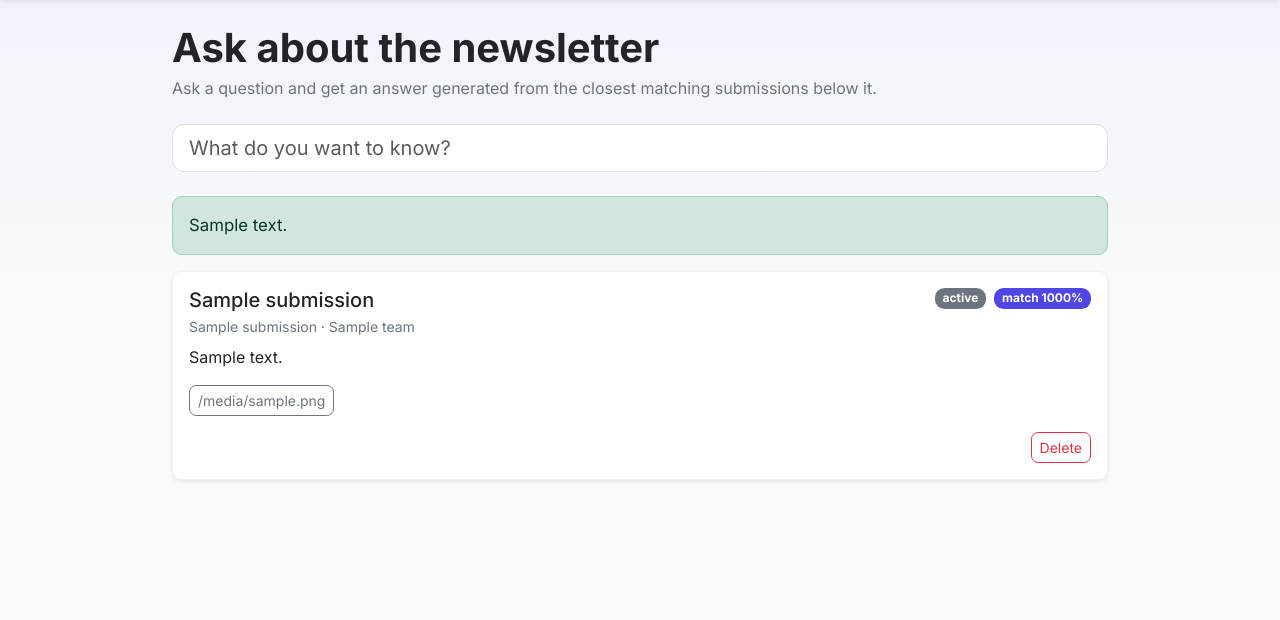
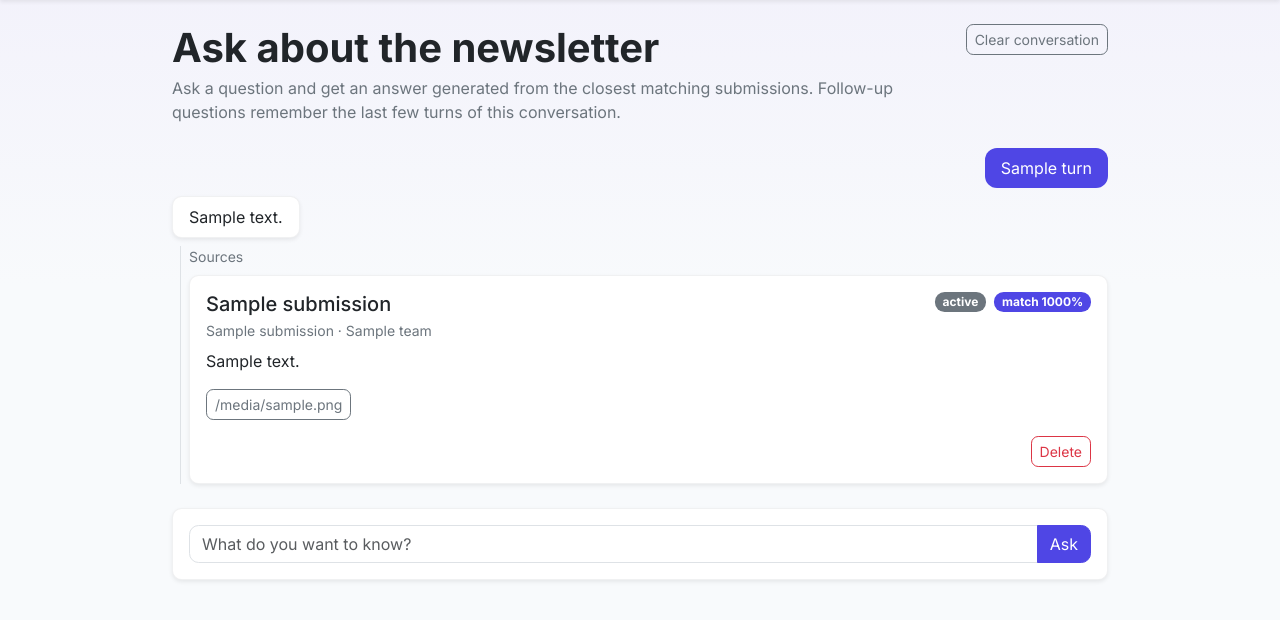
Before and after one commit to AIArchitectsClub/automated-newsletter-1, a FastAPI app: template app/templates/ask.html in a window 1280 px wide. Shown: the part 56-676 px from the top of the page. Run offline with FastAPI, Linux system fonts and the light colour scheme; the template is opened without the code that fills it: most values are stand-ins (such as "Sample title", 1, 10 or a date in 2020); some libraries are stand-ins or nearby versions.

Commit message:
Replace live keyup search with submit-based Q&A chat + conversation memory
The keyup-triggered search fired a full LLM round-trip on every pause
while typing, producing erratic overlapping/out-of-order responses.
Replaced with an explicit Ask button, a progress bar shown via HTMX's
indicator mechanism, a bounded request timeout (45s client / 30s
backend), and session-backed conversation history (last 4 turns,
truncated to stay well under the cookie size limit) so follow-up
questions carry context.

```diff
--- a/app/static/style.css
+++ b/app/static/style.css
@@ -58,6 +58,6 @@ body {
   width: 220px;
 }
 
-.qa-answer {
-  font-size: 1.05rem;
+.qa-bubble {
+  max-width: 80%;
 }
--- a/app/templates/ask.html
+++ b/app/templates/ask.html
@@ -1,24 +1,58 @@
 {% extends "base.html" %}
 {% block title %}Ask{% endblock %}
 {% block content %}
-  <h1 class="fw-bold mb-1">Ask about the newsletter</h1>
-  <p class="text-secondary mb-4">
-    Ask a question and get an answer generated from the closest matching
-    submissions below it.
-  </p>
+  <div class="d-flex justify-content-between align-items-start gap-2 mb-1">
+    <div>
+      <h1 class="fw-bold mb-1">Ask about the newsletter</h1>
+      <p class="text-secondary mb-0">
+        Ask a question and get an answer generated from the closest matching
+        submissions. Follow-up questions remember the last few turns of
+        this conversation.
+      </p>
+    </div>
+    <button
+      type="button"
+      class="btn btn-sm btn-outline-secondary flex-shrink-0"
+      hx-post="/admin/ask/clear"
+      hx-target="#qa-conversation"
+      hx-swap="innerHTML"
+    >Clear conversation</button>
+  </div>
 
-  <input
-    type="search"
-    name="q"
-    class="form-control form-control-lg mb-4"
-    placeholder="What do you want to know?"
-    hx-get="/admin/ask/answer"
-    hx-trigger="keyup changed delay:400ms, search"
-    hx-target="#qa-results"
-    hx-swap="innerHTML"
+  <div id="qa-conversation" class="d-flex flex-column gap-3 my-4">
+    {% include "partials/qa_conversation.html" %}
+  </div>
+
+  <form
+    hx-post="/admin/ask"
+    hx-target="#qa-conversation"
+    hx-swap="beforeend"
+    hx-indicator="#qa-progress"
+    hx-disabled-elt="#qa-submit-btn"
+    hx-request='{"timeout": 45000}'
+    hx-on::after-request="this.reset()"
+    class="card shadow-sm p-3"
   >
+    <div class="input-group">
+      <input type="text" name="q" class="form-control" placeholder="What do you want to know?" required autocomplete="off">
+      <button type="submit" id="qa-submit-btn" class="btn btn-primary">Ask</button>
+    </div>
+  </form>
 
-  <div id="qa-results">
-    {% include "partials/qa_results.html" %}
+  <div id="qa-progress" class="htmx-indicator mt-3">
+    <div class="progress" style="height: 6px;">
+      <div class="progress-bar progress-bar-striped progress-bar-animated bg-primary" style="width: 100%"></div>
+    </div>
+    <p class="text-secondary small mt-1 mb-0">Thinking…</p>
   </div>
+
+  <script>
+    document.body.addEventListener('htmx:timeout', function (evt) {
+      const conversation = document.getElementById('qa-conversation');
+      const warning = document.createElement('div');
+      warning.className = 'alert alert-warning';
+      warning.textContent = 'That took too long and timed out — please try again.';
+      conversation.appendChild(warning);
+    });
+  </script>
 {% endblock %}
--- /dev/null
+++ b/app/templates/partials/qa_conversation.html
@@ -0,0 +1,5 @@
+{% for turn in history %}
+  {% include "partials/qa_turn.html" %}
+{% else %}
+  <p class="text-secondary">Ask a question to get started.</p>
+{% endfor %}
--- a/app/templates/partials/qa_results.html
+++ /dev/null
@@ -1,13 +0,0 @@
-{% if answer %}
-  <div class="alert alert-success qa-answer">{{ answer }}</div>
-{% endif %}
-
-<div class="d-flex flex-column gap-3">
-  {% for submission in matches %}
-    {% include "partials/submission_row.html" %}
-  {% else %}
-    {% if asked %}
-      <p class="text-secondary">No matching submissions found — try asking something else.</p>
-    {% endif %}
-  {% endfor %}
-</div>
--- /dev/null
+++ b/app/templates/partials/qa_turn.html
@@ -0,0 +1,23 @@
+<div class="qa-turn">
+  <div class="d-flex justify-content-end mb-2">
+    <div class="bg-primary text-white rounded-3 px-3 py-2 qa-bubble">{{ turn.question }}</div>
+  </div>
+  <div class="d-flex justify-content-start">
+    <div class="card shadow-sm qa-bubble">
+      <div class="card-body py-2 px-3">
+        <p class="mb-0">{{ turn.answer }}</p>
+      </div>
+    </div>
+  </div>
+
+  {% if turn.matches %}
+    <div class="mt-2 ms-2 ps-2 border-start">
+      <p class="text-secondary small mb-2">Sources</p>
+      <div class="d-flex flex-column gap-2">
+        {% for submission in turn.matches %}
+          {% include "partials/submission_row.html" %}
+        {% endfor %}
+      </div>
+    </div>
+  {% endif %}
+</div>
```
Also changed, not shown: app/qa.py (+22 -7 lines), app/routes/ask.py (+38 -13 lines).
